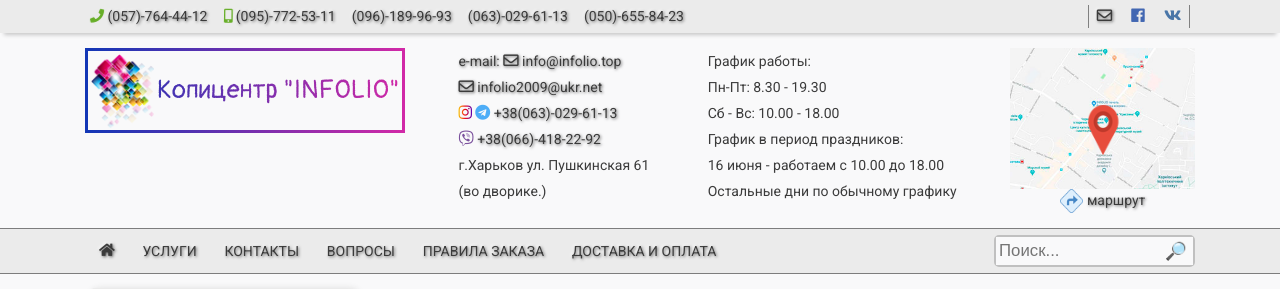
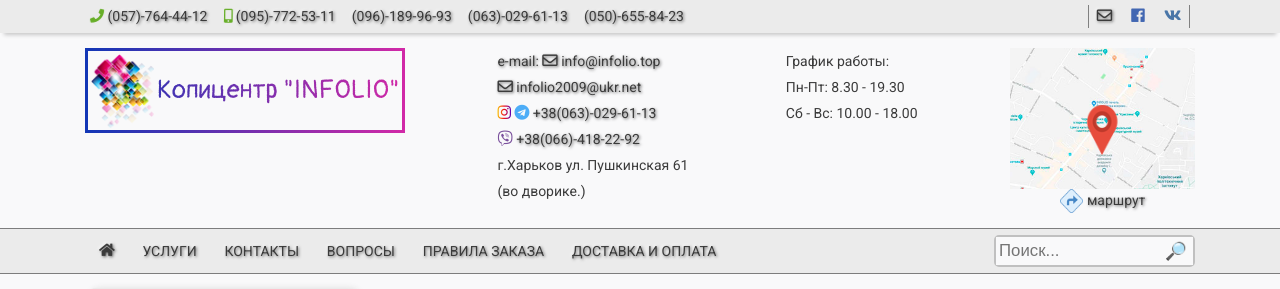
Before and after one commit to niskadevla/site-Infolio, a PHP site: page / in a window 1280 px wide. Shown: the top 289 px of the page. Run offline with PHP 8.4, Linux system fonts and the light colour scheme; some libraries are stand-ins or nearby versions.

Commit message:
a few editions

```diff
--- a/css/animation.css
+++ b/css/animation.css
@@ -155,21 +155,21 @@ rotateOrdinate
 	-ms-animation: rotateOrdinate 2s infinite;
 	animation: rotateOrdinate 2s infinite;
 
-	-webkit-animation-play-state: paused;
+	/* -webkit-animation-play-state: paused;
 	-moz-animation-play-state: paused;
 	-ms-animation-play-state: paused;
-	animation-play-state: paused;
+	animation-play-state: paused; */
 
 	visibility: visible !important;
 
 }
 
-.rotateOrdinate:hover {
+/* .rotateOrdinate:hover {
 	-webkit-animation-play-state: running;
  -moz-animation-play-state: running;
  -ms-animation-play-state: running;
 	animation-play-state: running;
-}
+} */
 
 @keyframes rotateOrdinate {
 	0%, 100% {
--- a/included/header.php
+++ b/included/header.php
@@ -151,9 +151,9 @@
             <li>Пн-Пт: 8.30 - 19.30</li>
             <li>Сб - Вс: 10.00 - 18.00</li>
             <!-- <li>28.04.19(Пасха) - ВЫХОДНОЙ!</li> -->
-            <li>График в период праздников:</li>
+            <!-- <li>График в период праздников:</li>
             <li>16 июня - работаем с 10.00 до 18.00</li>
-            <li>Остальные дни по обычному графику</li>
+            <li>Остальные дни по обычному графику</li> -->
             <!-- <li>Мы работаем в обычном режиме</li> -->
 
             <!-- <li>График работы летний:</li>
```
